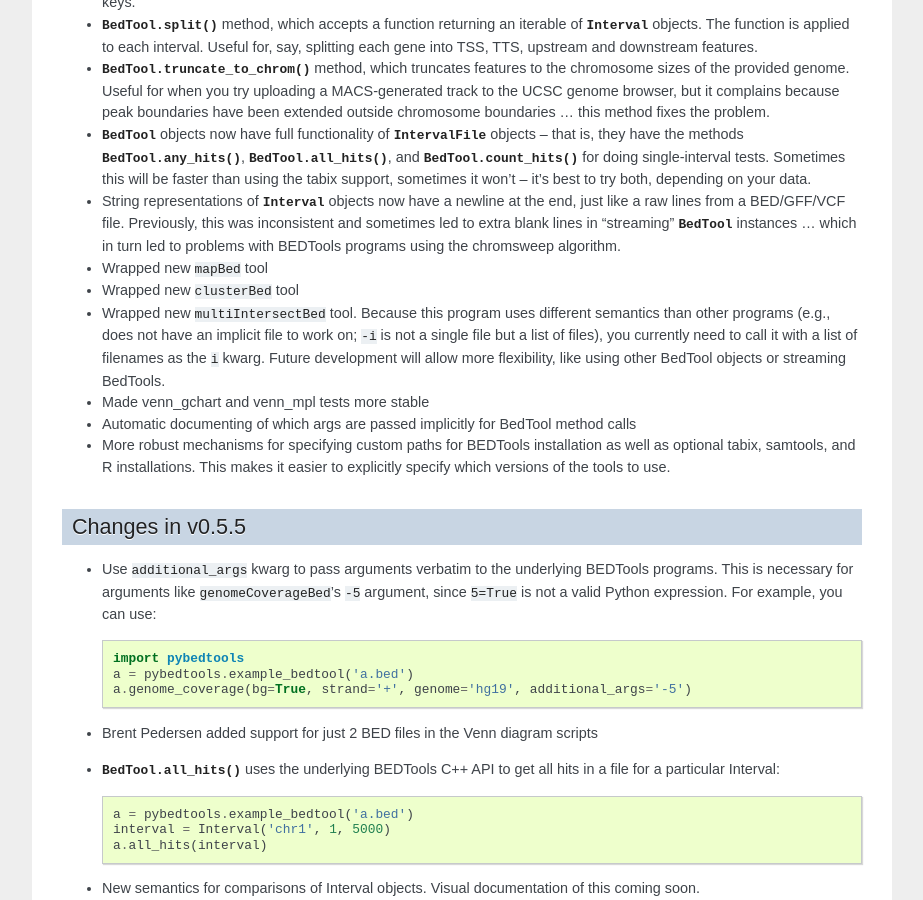
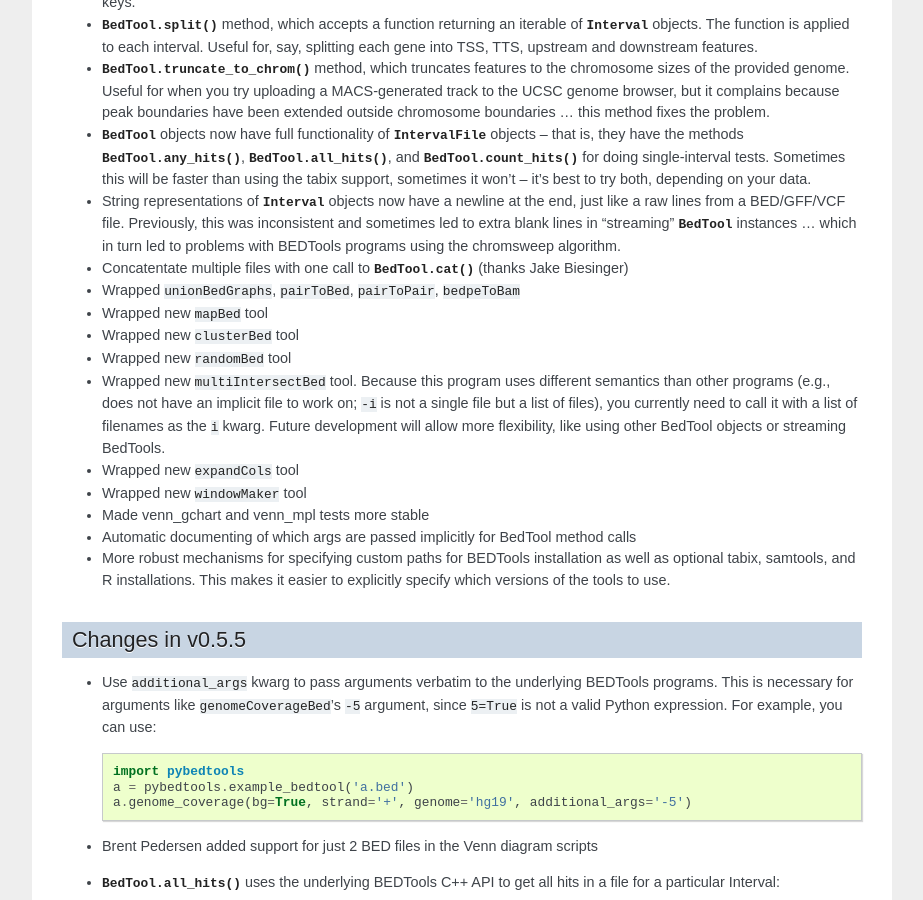
Before and after one commit to daler/pybedtools, a Sphinx documentation site: the page built from docs/source/changes.rst, in a window 1280 px wide and 900 px high, scrolled down 558 px. Shown: the whole window, without its empty margins (198-1121 px from the left). Built offline with Sphinx 7.4.7, drawn with Linux system fonts in a browser that asks for light colours; comment, search, counter and statistics services are not loaded.

Commit message:
edits to changes.rst

```diff
--- a/docs/source/changes.rst
+++ b/docs/source/changes.rst
@@ -38,13 +38,13 @@ Changes since v0.5.5
 * :class:`Interval` objects are now hashable (it's just a hash of the string
   representation) so that you can use them as dictionary keys.
 
-* :meth:`BedTool.split` method, which accepts a function returning an
-  iterable of :class:`Interval` objects. The function is applied to each
-  interval.  Useful for, say, splitting each gene into TSS, TTS, upstream and
-  downstream features.
+* :meth:`BedTool.split` method, which accepts a function returning an iterable
+  of :class:`Interval` objects. The function is applied to each interval.
+  Useful for, say, splitting each gene into TSS, TTS, upstream and downstream
+  features.
 
-* :meth:`BedTool.truncate_to_chrom` method, which truncates features to the chromosome
-  sizes of the provided genome.  Useful for when you try uploading
+* :meth:`BedTool.truncate_to_chrom` method, which truncates features to the
+  chromosome sizes of the provided genome.  Useful for when you try uploading
   a MACS-generated track to the UCSC genome browser, but it complains because
   peak boundaries have been extended outside chromosome boundaries . . . this
   method fixes the problem.
@@ -61,9 +61,16 @@ Changes since v0.5.5
   :class:`BedTool` instances . . . which in turn led to problems with BEDTools
   programs using the chromsweep algorithm.
 
+* Concatentate multiple files with one call to :meth:`BedTool.cat` (thanks Jake
+  Biesinger)
+
+* Wrapped `unionBedGraphs`, `pairToBed`, `pairToPair`, `bedpeToBam`
+
 * Wrapped new `mapBed` tool
 
 * Wrapped new `clusterBed` tool
+
+* Wrapped new `randomBed` tool
 
 * Wrapped new `multiIntersectBed` tool.  Because this program uses different
   semantics than other programs (e.g., does not have an implicit file to work
@@ -71,6 +78,10 @@ Changes since v0.5.5
   call it with a list of filenames as the `i` kwarg.  Future development will
   allow more flexibility, like using other BedTool objects or streaming
   BedTools.
+
+* Wrapped new `expandCols` tool
+
+* Wrapped new `windowMaker` tool
 
 * Made venn_gchart and venn_mpl tests more stable
 
```
